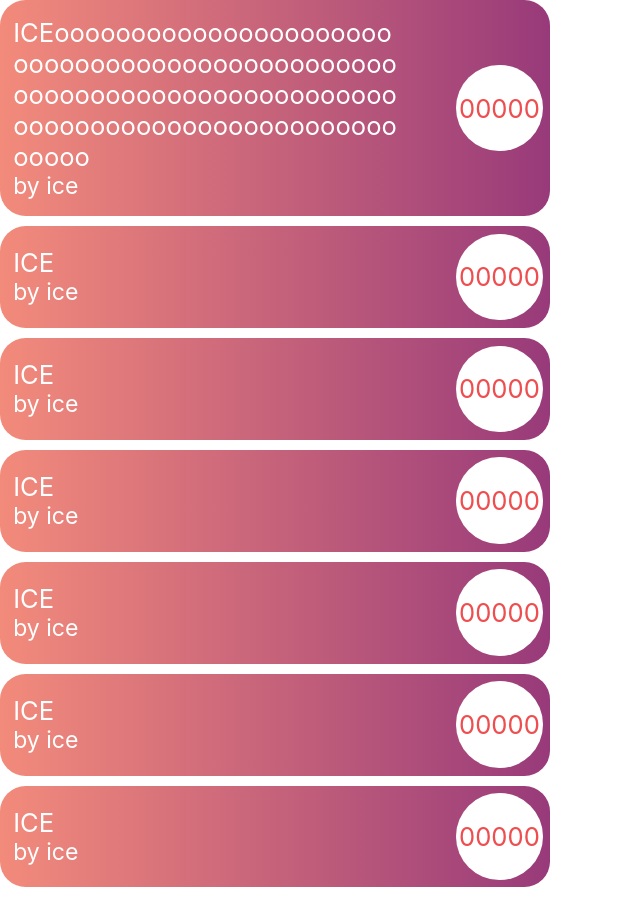
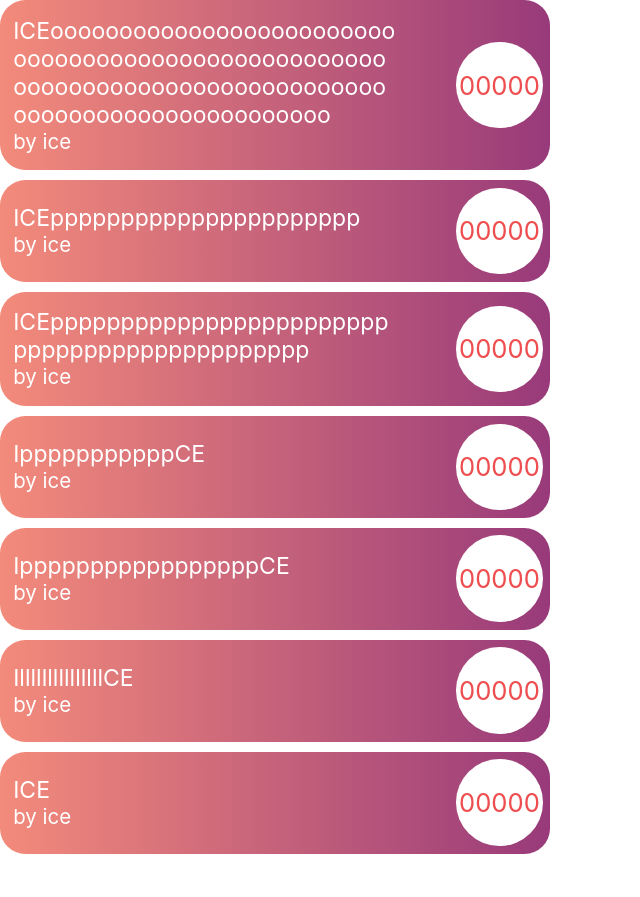
Before and after one commit to kykungz/bcbk9-frontend, a React (Create React App) app: page / in a window 1280 px wide. Shown: the whole page, without its empty margins (0-640 px from the left). After the commit the page ends 864 px from the top, so only its background shows below. Built offline with nearby package versions, Linux system fonts and the light colour scheme.

Commit message:
fix font size.

```diff
--- a/src/components/SessionTabs.js
+++ b/src/components/SessionTabs.js
@@ -3,7 +3,7 @@ import styled from 'styled-components'
 const Container = styled.div`
   width: 43vw;
   @media (max-width: 650px) {
-    width: 90vw;
+    width: 82vw;
   }
 `
 const Tab = styled.div`
@@ -37,20 +37,20 @@ const Circle = styled.div`
   margin: calc(43vw / 1080 * 15) 0px;
   height: calc(43vw / 540 * 85);
   @media (max-width: 650px) {
-    margin: calc(90vw / 1080 * 15) 0px;
-    width: calc(90vw / 540 * 85);
-    height: calc(90vw / 540 * 85);
+    margin: calc(82vw / 1080 * 15) 0px;
+    width: calc(82vw / 540 * 85);
+    height: calc(82vw / 540 * 85);
   }
 `
 const SessionName = styled.span`
   word-wrap: break-word;
   color: white;
   margin-left: calc(100% / 34);
-  font-size: 2vw;
+  font-size: 1.8vw;
   width: 30vw;
   @media (max-width: 650px) {
-    font-size: 4vw;
-    width: 65vw;
+    font-size: 3.6vw;
+    width: 62vw;
   }
 `
 const SpeakerName = styled.span`
@@ -58,9 +58,9 @@ const SpeakerName = styled.span`
   color: white;
   margin-left: calc(100% / 34);
   width: 30vw;
-  font-size: 1.8vw;
+  font-size: 1.6vw;
   @media (max-width: 650px) {
-    font-size: 3.6vw;
+    font-size: 3.2vw;
   }
 `
 const Number = styled.span`
@@ -93,11 +93,15 @@ const sessionList = [
     speaker: 'ice',
     number: '00000',
   },
-  { name: 'ICE', speaker: 'ice', number: '00000' },
-  { name: 'ICE', speaker: 'ice', number: '00000' },
-  { name: 'ICE', speaker: 'ice', number: '00000' },
-  { name: 'ICE', speaker: 'ice', number: '00000' },
-  { name: 'ICE', speaker: 'ice', number: '00000' },
+  { name: 'ICEpppppppppppppppppppppp', speaker: 'ice', number: '00000' },
+  {
+    name: 'ICEppppppppppppppppppppppppppppppppppppppppppppp',
+    speaker: 'ice',
+    number: '00000',
+  },
+  { name: 'IpppppppppppCE', speaker: 'ice', number: '00000' },
+  { name: 'IpppppppppppppppppCE', speaker: 'ice', number: '00000' },
+  { name: 'IlllllllllllllllCE', speaker: 'ice', number: '00000' },
   { name: 'ICE', speaker: 'ice', number: '00000' },
 ]
 
```
